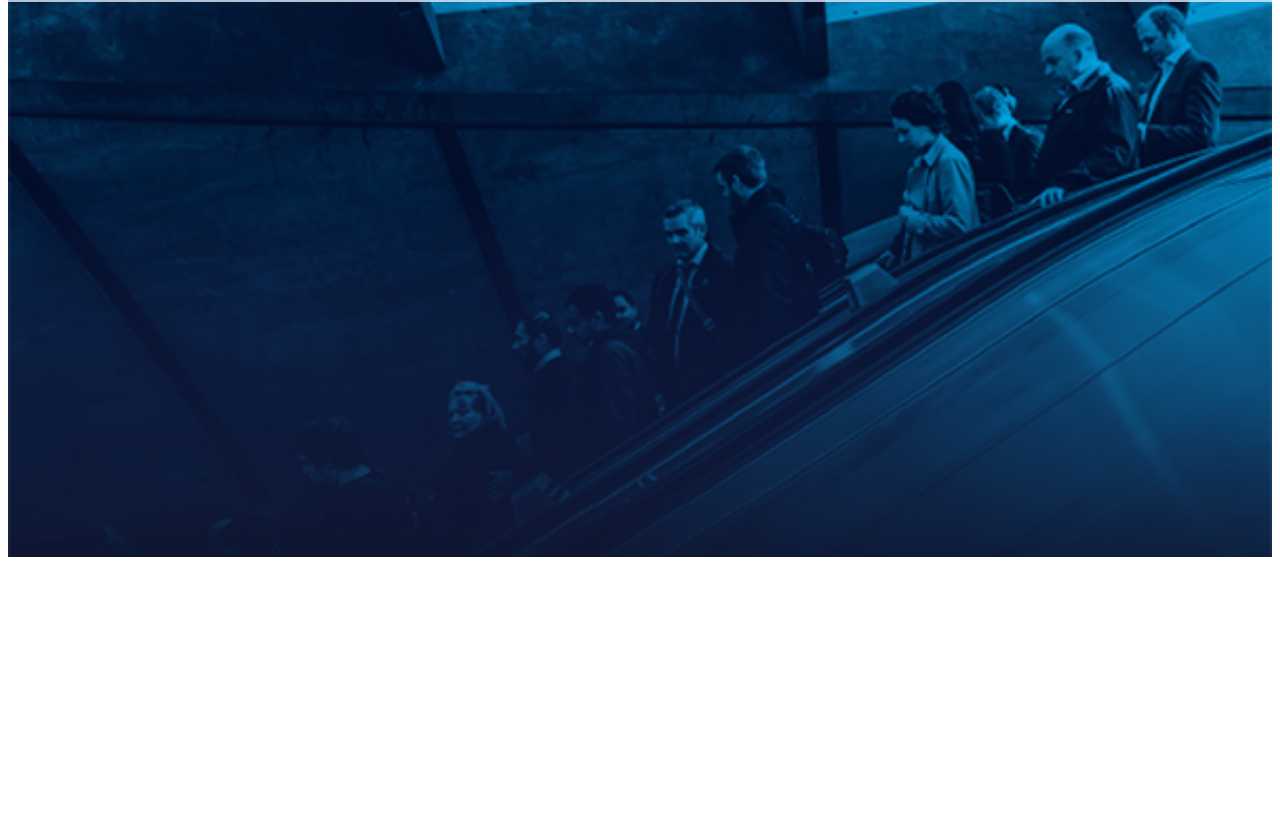
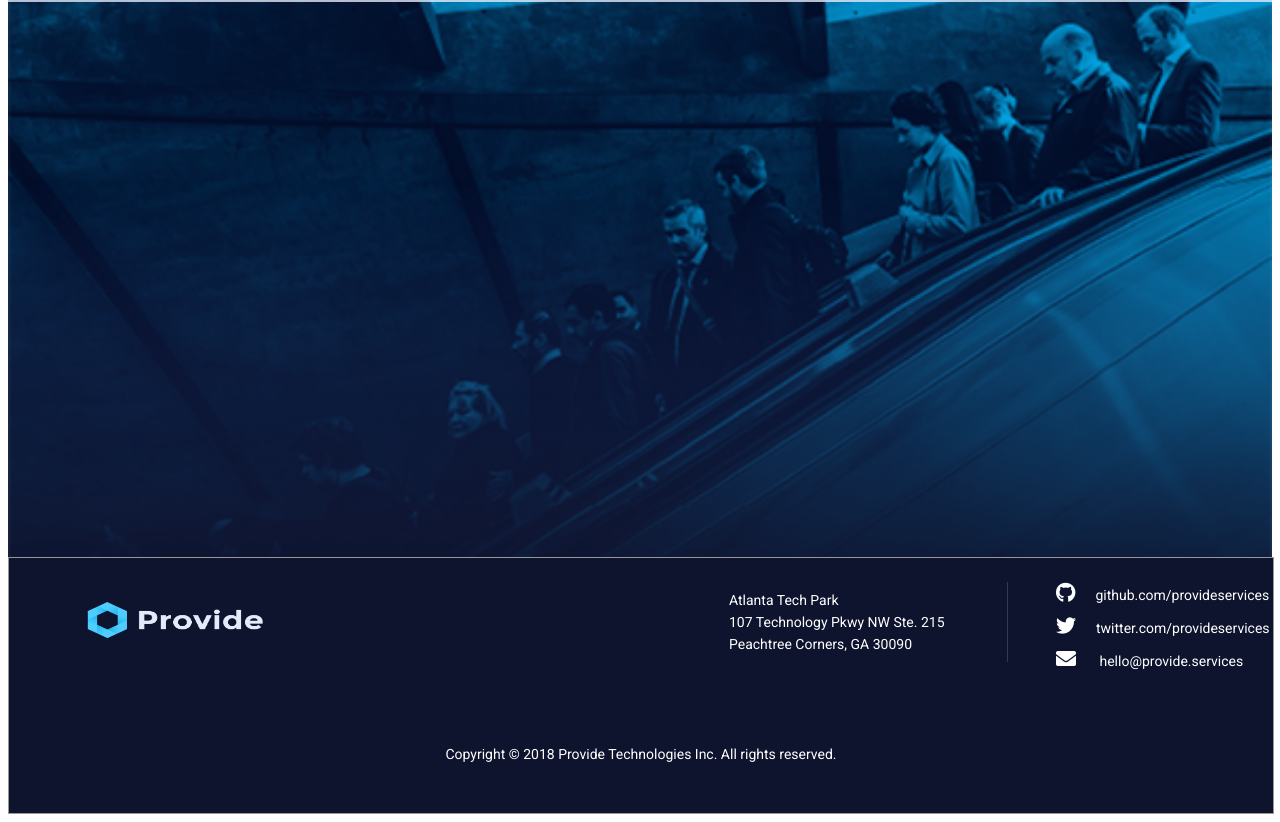
Before and after one commit to AMSpears/provide-services, a React (Create React App) app: page / in a window 1280 px wide. Shown: the part 3170-3992 px from the top of the page. Before the commit the page ends 3735 px from the top, so only its background shows below. Built offline with nearby package versions, Linux system fonts and the light colour scheme.

Commit message:
add footer section

```diff
--- a/public/index.html
+++ b/public/index.html
@@ -11,7 +11,8 @@
     <link rel="manifest" href="%PUBLIC_URL%/manifest.json">
     <link rel="shortcut icon" href="%PUBLIC_URL%/provide-logo.ico">
     <link href="https://fonts.googleapis.com/css?family=Montserrat|Roboto" rel="stylesheet">
-
+    <link rel="stylesheet" href="https://use.fontawesome.com/releases/v5.2.0/css/all.css" integrity="sha384-hWVjflwFxL6sNzntih27bfxkr27PmbbK/iSvJ+a4+0owXq79v+lsFkW54bOGbiDQ"
+      crossorigin="anonymous">
     <!--
       Notice the use of %PUBLIC_URL% in the tags above.
       It will be replaced with the URL of the `public` folder during the build.
--- a/src/components/Content/Content.css
+++ b/src/components/Content/Content.css
@@ -37,14 +37,20 @@
     background-color: #E3EAFA;
     display: flex;
 }
-/* Main tags */
+.footer {
+    border: 1px solid #979797;
+    background-color: #0E142E;
+    height: 255px;
+    width: 100%;
+}
+/* Main Tags */
 h1, h2,
 p {
     text-align: center;
     margin-left: auto;
     margin-right: auto;
 }
-/* Intro details */
+/* Intro Details */
 #intro-header {
     color: #ffffff;
     line-height: 44px;
@@ -94,7 +100,7 @@ p {
     cursor: pointer;
 }
 
-/* Features details */
+/* Features Details */
 #feature-header {
     color: #02A2E0;
     height: 58px;
@@ -158,7 +164,7 @@ img {
     margin-top:16px;
     margin-bottom:69px;
 }
-/* screenshot details */
+/* Screenshot Details */
 #screenshot-header {
     height: 88px;
     width: 400px;
@@ -245,7 +251,7 @@ img {
     display: flex;
     justify-content: row;
   }
-  /* CEO info section */
+  /* CEO Info Section */
   #pic-container{
     box-sizing: border-box;
     height: 101px;
@@ -279,6 +285,67 @@ img {
     margin-left: 31.5px;
 
   }
+  /* Footer Section */
+  .footer-info-container {
+    display: flex;
+  }
+  #footer-logo {
+    width:200px;
+    height: 52px;
+    margin-top:36px;
+    margin-left: 64px;
+  }
+  #address-details  {
+    height: 66px;
+    width: 230px;
+    color: #FFFFFF;
+    font-family: 'Roboto';
+    font-size: 14px;
+    line-height: 22px;
+    text-align: left;
+    margin-top:31px;
+    margin-left:456px;
+    margin-right:24px;
+  }
+  .social-media-links {
+    margin-left:48px;
+    margin-top: 24px;
+    text-align: left;
+    justify-content: column;
+  }
+  #divider {
+    height: 80px;
+    width: 1px;
+    background-color: #34394F;
+    margin-top:24px;
+    margin-left: 24px;
+
+  }
+  .link-icon {
+    font-size:20px;
+    margin-right:20px;
+    color: #FFFFFF;
+    cursor: pointer;
+  }
+  .link-text {
+    color: #FFFFFF;
+    font-family: 'Roboto';
+    font-size: 14px;
+    line-height: 19px;
+    cursor: pointer;
+  }
+ i {
+    margin-bottom:12px;
+  }
+  #copy-rights{
+    color: #FFFFFF;
+    font-family: 'Roboto';
+    font-size: 14px;
+    line-height: 19px;
+    margin-top:64px;
+  }
+
+
  /* reponsiveness to other devices */
  @media only screen and (max-width: 1024px) {
 
--- a/src/components/Content/Content.js
+++ b/src/components/Content/Content.js
@@ -80,6 +80,30 @@ const Content = () => {
                     </div>
                 </div>
             </section>
+            <section className = "footer">
+                <div className = "footer-info-container">
+                    <div><img id = "footer-logo" src= {Logo} alt= "Provide Service"/></div>
+                    <div>
+                        <p id= "address-details">Atlanta Tech Park<br/> 107 Technology Pkwy NW Ste. 215 <br/> Peachtree Corners, GA 30090</p>
+                    </div>
+                    <div id="divider"></div>
+                    <div className=  "social-media-links">
+                        <div>
+                            <a className="link-icon"><i class="fab fa-github"></i></a>
+                            <a className= "link-text">github.com/provideservices</a>
+                        </div>
+                        <div>
+                            <a className="link-icon"><i class="fab fa-twitter"></i></a>
+                            <a className= "link-text">twitter.com/provideservices</a>
+                        </div>
+                        <div>
+                            <a className="link-icon"><i class="fas fa-envelope">
+                            </i></a><a className= "link-text"> hello@provide.services</a>
+                        </div>
+                    </div>
+                </div>
+                <p id= "copy-rights"> Copyright © 2018 Provide Technologies Inc. All rights reserved.</p>
+            </section>
         </div>
     )
 }
```
